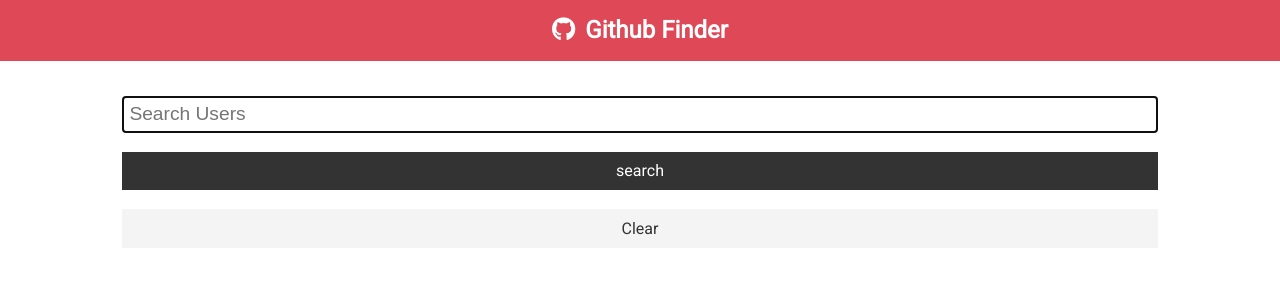
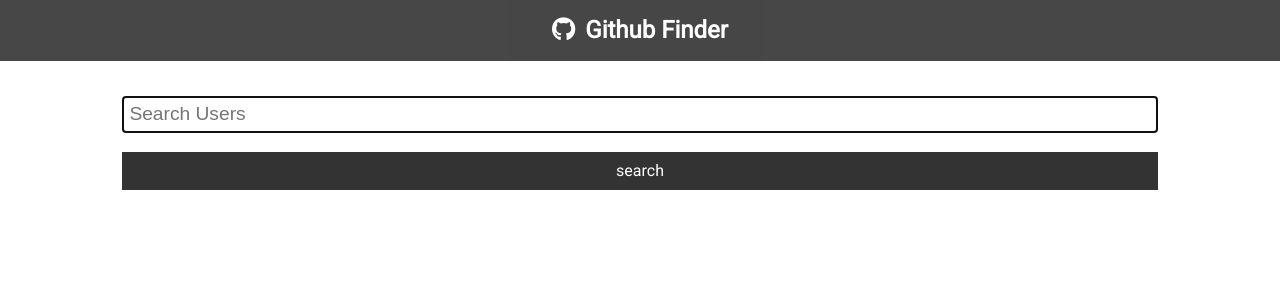
Before and after one commit to Abdo-Hassan/github-finder, a React (Create React App) app: page / in a window 1280 px wide. Shown: the top 300 px of the page. Built offline with nearby package versions, Linux system fonts and the light colour scheme; the HTML template or start-up script is replaced by a standard one.

Commit message:
makeing alert if the user in empty

```diff
--- a/src/App.js
+++ b/src/App.js
@@ -4,20 +4,13 @@ import Navbar from './components/layout/Navbar';
 import Users from './components/users/Users';
 import axios from 'axios';
 import Search from './components/users/Search';
+import Alert from './components/layout/Alert';
 class App extends Component {
   state = {
     users: [],
-    loading: false
+    loading: false,
+    alert: null
   };
-  // async componentDidMount() {
-  //   this.setState({ loading: true });
-  //   const res = await axios.get(
-  //     `https://api.github.com/users?client_id=${
-  //       process.env.REACT_APP_GITGUB_CLIENT_ID
-  //     }&client_secret=${process.env.REACT_APP_GITGUB_CLIENT_SECRET}`
-  //   );
-  //   this.setState({ users: res.data, loading: false });
-  // }
 
   // search github users
   searchUsers = async text => {
@@ -27,21 +20,32 @@ class App extends Component {
         process.env.REACT_APP_GITGUB_CLIENT_ID
       }&client_secret=${process.env.REACT_APP_GITGUB_CLIENT_SECRET}`
     );
-    this.setState({ users: res.data.items, loading: false });
+    this.setState({ users: res.data.items, loading: false, alert: null });
   };
 
   // clear users from state
   clearUsers = () => {
     this.setState({ users: [], loading: false });
   };
+  // set alert message
+  setAlert = (msg, type) => {
+    this.setState({ alert: { msg, type } });
+  };
 
   render() {
+    const { users, loading } = this.state;
     return (
       <div>
         <Navbar />
         <div className='container'>
-          <Search searchUsers={this.searchUsers} clearUsers={this.clearUsers} />
-          <Users loading={this.state.loading} users={this.state.users} />
+          <Alert alert={this.state.alert} />
+          <Search
+            searchUsers={this.searchUsers}
+            clearUsers={this.clearUsers}
+            showClear={users.length > 0 ? true : false}
+            setAlert={this.setAlert}
+          />
+          <Users loading={loading} users={users} />
         </div>
       </div>
     );
--- /dev/null
+++ b/src/components/layout/Alert.js
@@ -0,0 +1,14 @@
+import React from 'react';
+
+const Alert = ({ alert }) => {
+  return (
+    alert !== null && (
+      <div className={`alert alert-${alert.type}`}>
+        <i style={{ marginRight: 10 }} className='fas fa-info-circle' />
+        {alert.msg}
+      </div>
+    )
+  );
+};
+
+export default Alert;
--- a/src/components/layout/Navbar.js
+++ b/src/components/layout/Navbar.js
@@ -3,7 +3,7 @@ import PropTypes from 'prop-types';
 
 const Navbar = ({ title, icon }) => {
   return (
-    <nav className='navbar bg-primary'>
+    <nav className='navbar bg-dark'>
       <h1 style={{ margin: 'auto' }}>
         <i className={icon} style={{ marginRight: 10 }} />
         {title}
--- a/src/components/users/Search.js
+++ b/src/components/users/Search.js
@@ -8,10 +8,15 @@ class Search extends Component {
   onChange = e => this.setState({ [e.target.name]: e.target.value });
   onSubmit = e => {
     e.preventDefault();
-    this.props.searchUsers(this.state.text);
-    this.setState({ text: '' });
+    if (this.state.text === '') {
+      this.props.setAlert('please enter a user name', 'danger');
+    } else {
+      this.props.searchUsers(this.state.text);
+      this.setState({ text: '' });
+    }
   };
   render() {
+    const { showClear, clearUsers } = this.props;
     return (
       <div>
         <form className='form' onSubmit={this.onSubmit}>
@@ -29,12 +34,11 @@ class Search extends Component {
             className='btn btn-dark btn-block'
           />
         </form>
-        <button
-          className='btn btn-block btn-light'
-          onClick={this.props.clearUsers}
-        >
-          Clear
-        </button>
+        {showClear && (
+          <button className='btn btn-block btn-light' onClick={clearUsers}>
+            Clear
+          </button>
+        )}
       </div>
     );
   }
@@ -42,7 +46,9 @@ class Search extends Component {
 
 Search.propTypes = {
   searchUsers: PropTypes.func.isRequired,
-  clearUsers: PropTypes.func.isRequired
+  clearUsers: PropTypes.func.isRequired,
+  setAlert: PropTypes.func.isRequired,
+  showClear: PropTypes.bool.isRequired
 };
 
 export default Search;
```
